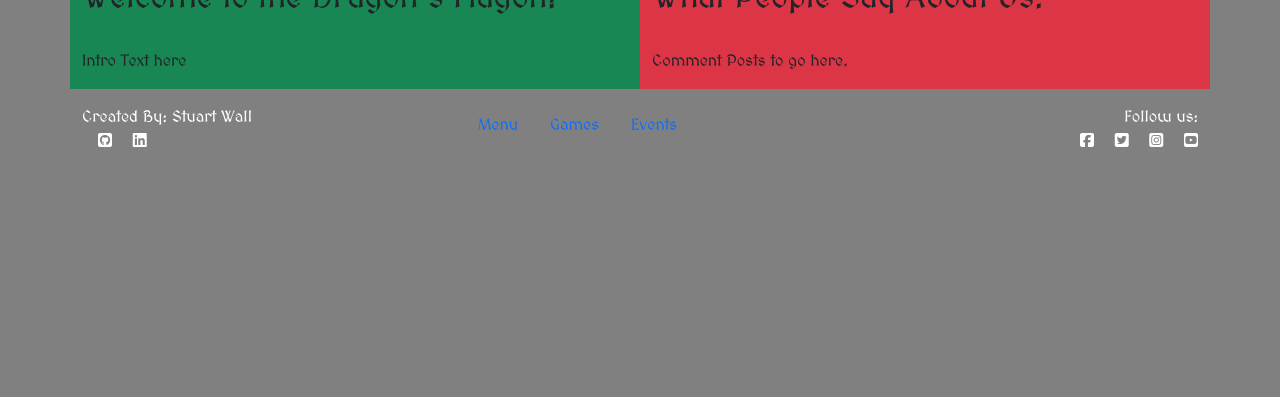
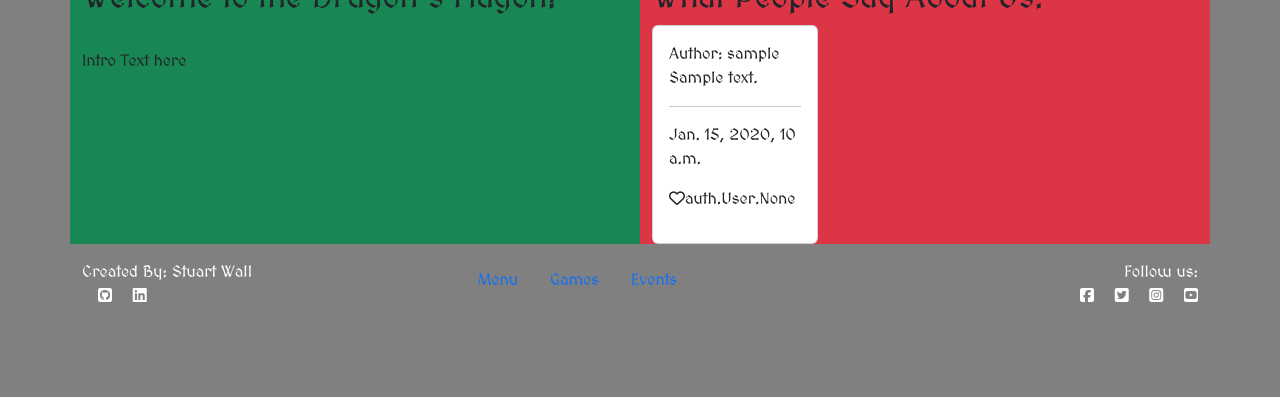
Before and after one commit to Clinelly/CI_PP4_Dragons_Flagon, a Django app: page / in a window 1280 px wide. Shown: the part 403-800 px from the top of the page. Run offline with Django 3.2, Linux system fonts and the light colour scheme; tables that the repository leaves empty hold one stand-in row (values such as "Sample post"); some libraries are stand-ins or nearby versions.

Commit message:
Add code to index page to show comments.

```diff
--- a/tavern/views.py
+++ b/tavern/views.py
@@ -9,6 +9,7 @@ class CommentList(generic.ListView):
     model = Comment
     queryset = Comment.objects.filter(approved=True).order_by('created_on')
     template_name = 'index.html'
+    paginate_by = 12
 
 
 class AboutPage(generic.ListView):
--- a/templates/index.html
+++ b/templates/index.html
@@ -17,9 +17,39 @@
         <!--Public Post Section-->
         <div class="col-6 bg-danger">
             <h2>What People Say About Us:</h2>
-            <br>
-            <p>Comment Posts to go here.</p>
+            <div class="row">
+                {% for comment in comment_list %}
+                <div class="col-4">
+                    <div class="card">
+                        <div class="card-body">
+                            Author: {{ comment.author }}
+                            {{ comment.content }}
+                            <hr />
+                            <p> {{comment.created_on}} </p>
+                            <p><i class="far fa-heart"></i>{{ comment.likes }}</p>
+                        </div>
+                    </div>
+                </div>
+                {% if forloop.counter|divisibleby:6 %}
+                    </div>
+                    <div class="row">
+                {% endif %}
+            {% endfor %}
+            </div>
         </div>
+        {% if is_paginated %}
+        <nav aria-label="Page navigation">
+            <ul class="pagination justify-content-center">
+                {% if page_obj.has_previous %}
+                <li><a href="?page={{ page_obj.previous_page_number }}" class="page-link">&laquo; PREV </a></li>
+                {% endif %}
+                {% if page_obj.has_next %}
+                <li><a href="?page={{ page_obj.next_page_number }}" class="page-link"> NEXT &raquo;</a></li>
+
+                {% endif %}
+            </ul>
+        </nav>
+        {% endif %}
     </div>
 
     {%endblock%}
```
